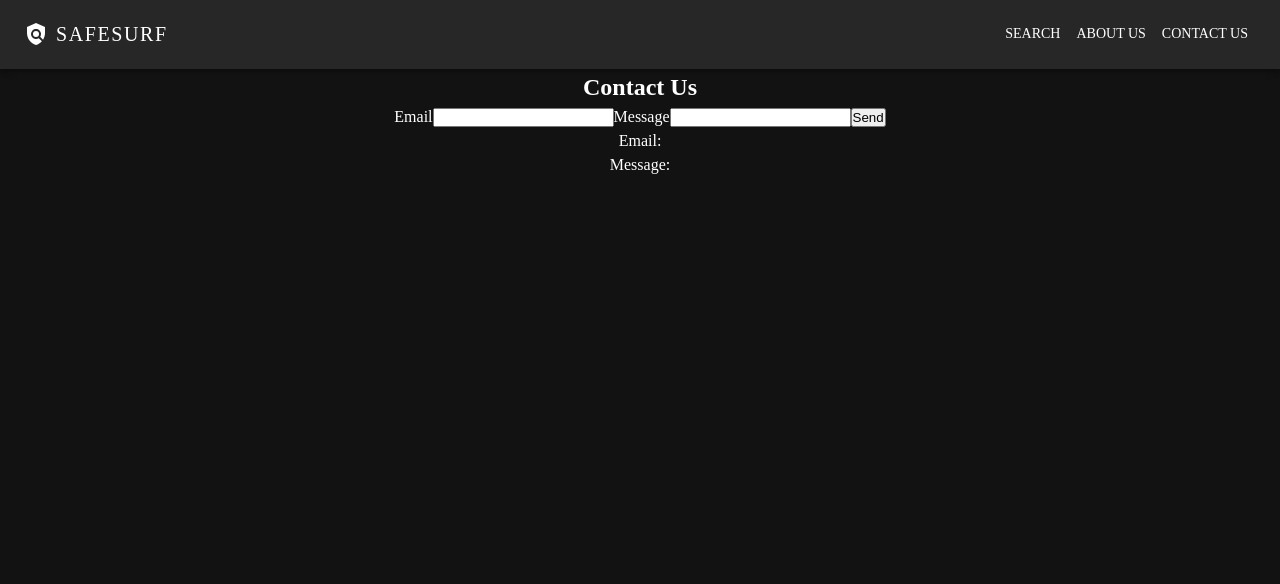
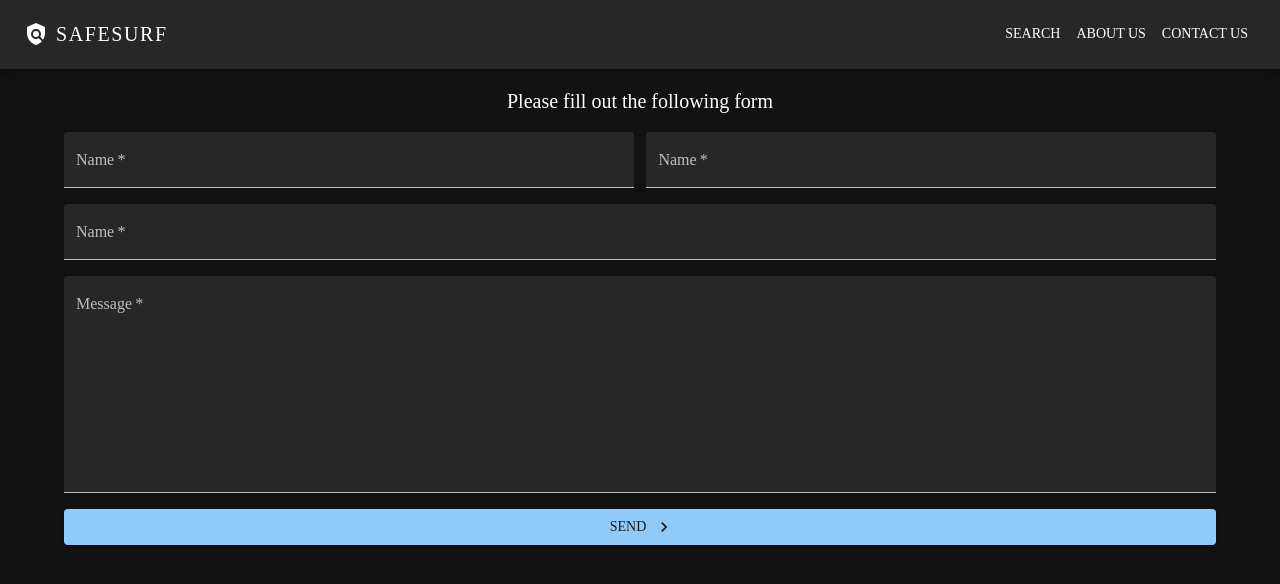
Before and after one commit to Jarvuslin/safe-surf, a React (Create React App) app in the folder my-app/: page /contact-us in a window 1280 px wide. Shown: the top 584 px of the page. Built offline with nearby package versions, Linux system fonts and the light colour scheme.

Commit message:
Contact page connected to endpoint

```diff
--- a/my-app/src/ContactUs.tsx
+++ b/my-app/src/ContactUs.tsx
@@ -1,47 +1,143 @@
-import {useState} from "react";
-import { useNavigate } from 'react-router-dom';
+import React, {useState} from 'react'
+import LoadingButton from '@mui/lab/LoadingButton';
+import Typography from '@mui/material/Typography';
+import TextField from '@mui/material/TextField';
+import Container from '@mui/material/Container';
+import KeyboardArrowRightIcon from '@mui/icons-material/KeyboardArrowRight';
+
+const ContactUs = () => {
+    const [email, setEmail] = useState('');
+    const [message, setDetails] = useState('');
+    const [sending, setSending] = useState(false);
+    const [sent, setSent] = useState(false);
+    const [titleError, setTitleError] = useState(false);
+    const [detailsError, setDetailsError] = useState(false);
+    const [error, setError] = useState(false);
+
+    const useStyles = {
+        title: {
+            marginTop: '1rem',
+        },
+        field: {
+            marginTop: 2,
+            marginBottom: 2,
+            display: 'block'
+        }
+    };
 
 
-const ContactUs = () => {
-    const [contactData, setContactData] = useState({
-        name: '',
-        email: '',
-        message: ''
-    });
-    const [isPending, setIsPending] = useState(false);
-    const navigate = useNavigate();
+    const handleSubmit = async (e: React.FormEvent<HTMLFormElement>) => {
+        e.preventDefault();
+        setSent(false);
+        setSending(true);
+        setTitleError(false);
+        setDetailsError(false);
+        setError(false);
 
-    const handleSubmit = (e: { preventDefault: () => void; }) => {
-        e.preventDefault();
+        if (!email) {
+            setTitleError(true);
+            setError(true);
+        }
+        if (!message) {
+            setDetailsError(true);
+            setError(true);
+        }
 
-        setIsPending(true);
-    }
+        if (email && message) {
+            console.log(`email: ${email} | message ${message}`);
+
+            await fetch('http://localhost:3500/api/contact-us', {
+                method: 'POST',
+                headers: {
+                    'Content-Type': 'application/json'
+                },
+                body: JSON.stringify({
+                    email,
+                    message
+                })
+            });
+
+            setSent(true);
+        }
+        setSending(false);
+    };
 
     return (
-        <div className="contact-form">
-            <h2>Contact Us</h2>
-            <form onSubmit={handleSubmit}>
-                <label>Email</label>
-                <input
-                    type="text"
+        <Container>
+            <Typography
+                sx={useStyles.title}
+                variant='h6'
+                component='h2'
+                color='textPrimary'
+                align='center'
+                gutterBottom
+            >
+                 Please fill out the following form
+            </Typography>
+            <form noValidate autoComplete="off" onSubmit={handleSubmit}>
+                <TextField
+                    onChange={(e) => setEmail(e.target.value)}
+                    id="filled-basic"
+                    label="Name"
+                    variant="filled"
                     required
-                    value={contactData.email}
-                    onChange={(e) => setContactData({...contactData, email: e.target.value})}
+                    error={titleError}
+                    sx={{width: `calc(50% - 0.4rem)`, marginTop: 1, marginRight: '0.4rem'}}
                 />
-                <label>Message</label>
-                <input
-                    type="text"
+                <TextField
+                    onChange={(e) => setEmail(e.target.value)}
+                    id="filled-basic"
+                    label="Name"
+                    variant="filled"
                     required
-                    value={contactData.message}
-                    onChange={(e) => setContactData({...contactData, message: e.target.value})}
+                    error={titleError}
+                    sx={{width: `calc(50% - 0.4rem)`, marginTop: 1, marginLeft: '0.4rem'}}
                 />
-                {!isPending && <button>Send</button>}
-                {isPending && <button disabled>Sending info</button>}
+
+
+                <TextField
+                    onChange={(e) => setEmail(e.target.value)}
+                    sx={useStyles.field}
+                    id="filled-basic"
+                    label="Name"
+                    variant="filled"
+                    fullWidth
+                    required
+                    error={titleError}
+                />
+                <TextField
+                    onChange={(e) => setDetails(e.target.value)}
+                    sx={useStyles.field}
+                    id="filled-basic"
+                    label="Message"
+                    variant="filled"
+                    multiline
+                    rows={8}
+                    fullWidth
+                    required
+                    error={detailsError}
+                />
+                <LoadingButton
+                    type="submit"
+                    color={error ? 'error' : 'primary'}
+                    variant="contained"
+                    fullWidth
+                    endIcon={<KeyboardArrowRightIcon/>}
+                    loading={sending}
+                >
+                    {sending ? 'Sending...' : 'Send'}
+                </LoadingButton>
+                <Typography sx={useStyles.title}
+                            variant='h6'
+                            component='h2'
+                            color='textPrimary'
+                            gutterBottom
+                >
+                    {sent ? `Thank you ${email}` : ''}
+                </Typography>
             </form>
-            <p>Email: {contactData.email}</p>
-            <p>Message: {contactData.message}</p>
-        </div>
-    )
+        </Container>
+    );
 }
 
 export default ContactUs;
```
